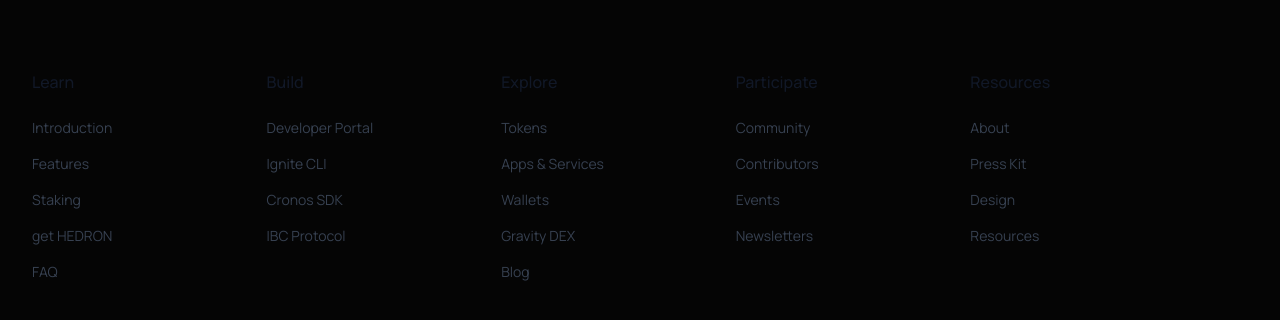
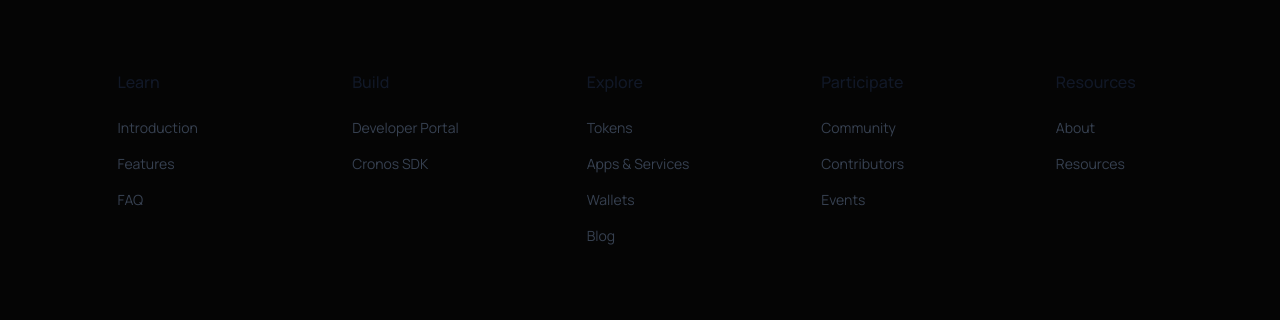
Before and after one commit to SAAVE-Finance/landing, a Next.js app: page / in a window 1280 px wide. Shown: the part 3636-3956 px from the top of the page. Built offline with nearby package versions, Linux system fonts and the light colour scheme.

Commit message:
Removed Footer Links

```diff
--- a/components/Footer.tsx
+++ b/components/Footer.tsx
@@ -4,7 +4,7 @@
   return (
     <footer aria-label="Site Footer" >
       <div className="max-w-screen-xl px-4 py-16 mx-auto sm:px-6 lg:px-8 mt-8">
-        <div className="lg:flex lg:items-start lg:gap-8">
+        <div className="lg:flex lg:items-start lg:gap-8 justify-center">
           <div className="grid grid-cols-2 gap-32 mt-8 lg:mt-0 lg:grid-cols-5 lg:gap-y-16">
             <div className="col-span-2 sm:col-span-1">
               <p className="font-medium text-gray-900 dark:text-white">
@@ -28,24 +28,6 @@
                       className="text-gray-700 transition hover:opacity-75 dark:text-gray-200"
                     >
                       Features
-                    </a>
-                  </li>
-
-                  <li>
-                    <a
-                      href="#"
-                      className="text-gray-700 transition hover:opacity-75 dark:text-gray-200"
-                    >
-                      Staking
-                    </a>
-                  </li>
-
-                  <li>
-                    <a
-                      href="#"
-                      className="text-gray-700 transition hover:opacity-75 dark:text-gray-200"
-                    >
-                      get HEDRON
                     </a>
                   </li>
 
@@ -82,24 +64,7 @@
                       href="#"
                       className="text-gray-700 transition hover:opacity-75 dark:text-gray-200"
                     >
-                      Ignite CLI
-                    </a>
-                  </li>
-
-                  <li>
-                    <a
-                      href="#"
-                      className="text-gray-700 transition hover:opacity-75 dark:text-gray-200"
-                    >
                       Cronos SDK
-                    </a>
-                  </li>
-                  <li>
-                    <a
-                      href="#"
-                      className="text-gray-700 transition hover:opacity-75 dark:text-gray-200"
-                    >
-                      IBC Protocol
                     </a>
                   </li>
                 </ul>
@@ -137,14 +102,6 @@
                       className="text-gray-700 transition hover:opacity-75 dark:text-gray-200"
                     >
                       Wallets
-                    </a>
-                  </li>
-                  <li>
-                    <a
-                      href="#"
-                      className="text-gray-700 transition hover:opacity-75 dark:text-gray-200"
-                    >
-                      Gravity DEX
                     </a>
                   </li>
                   <li>
@@ -191,14 +148,6 @@
                     </a>
                   </li>
 
-                  <li>
-                    <a
-                      href="#"
-                      className="text-gray-700 transition hover:opacity-75 dark:text-gray-200"
-                    >
-                      Newsletters
-                    </a>
-                  </li>
                 </ul>
               </nav>
             </div>
@@ -224,22 +173,6 @@
                       href="#"
                       className="text-gray-700 transition hover:opacity-75 dark:text-gray-200"
                     >
-                      Press Kit
-                    </a>
-                  </li>
-                  <li>
-                    <a
-                      href="#"
-                      className="text-gray-700 transition hover:opacity-75 dark:text-gray-200"
-                    >
-                      Design
-                    </a>
-                  </li>
-                  <li>
-                    <a
-                      href="#"
-                      className="text-gray-700 transition hover:opacity-75 dark:text-gray-200"
-                    >
                       Resources
                     </a>
                   </li>
```
